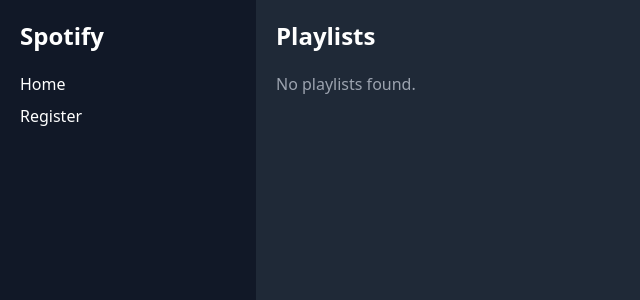
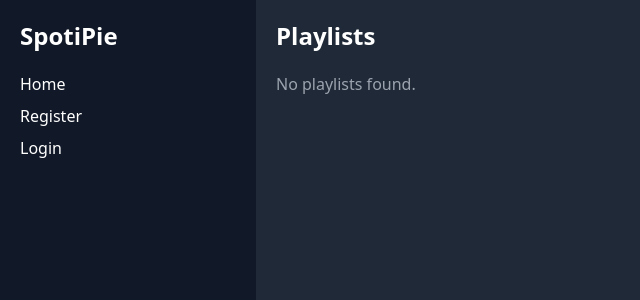
Before and after one commit to Achraf622-cpu/SpotiPie, a PHP site: page / in a window 1280 px wide. Shown: the top 300 px of the page, without its empty margins (0-640 px from the left). Run offline with PHP 8.4, Linux system fonts and the light colour scheme; data that the repository does not hold is empty; some libraries are stand-ins or nearby versions.

Commit message:
Updated the home page

```diff
--- a/views/home.php
+++ b/views/home.php
@@ -10,13 +10,16 @@
     <div class="flex h-screen">
         <!-- Sidebar -->
         <div class="w-64 bg-gray-900 p-5">
-            <div class="text-2xl font-bold mb-5">Spotify</div>
+            <div class="text-2xl font-bold mb-5">SpotiPie</div>
                 <ul class="space-y-2">
                      <li><a href="index.php?action=home" class="flex items-center space-x-3 hover:text-white">
                           <span>Home</span>
                       </a></li>
                       <li><a href="index.php?action=register" class="flex items-center space-x-3 hover:text-white">
                            <span>Register</span>
+                       </a></li>
+                     <li><a href="index.php?action=login" class="flex items-center space-x-3 hover:text-white">
+                          <span>Login</span>
                        </a></li>
                 </ul>
         </div>
```
Lines whose indentation alone changed are shown as unchanged.
